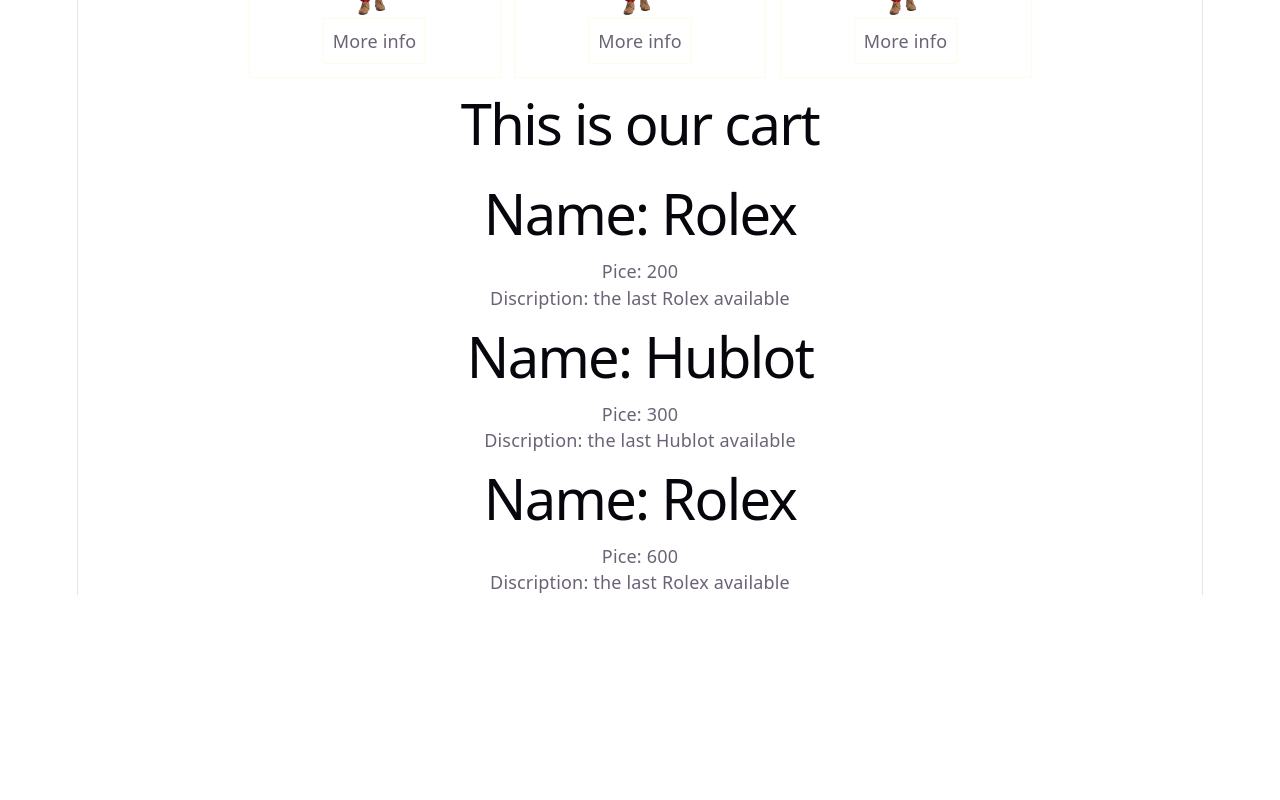
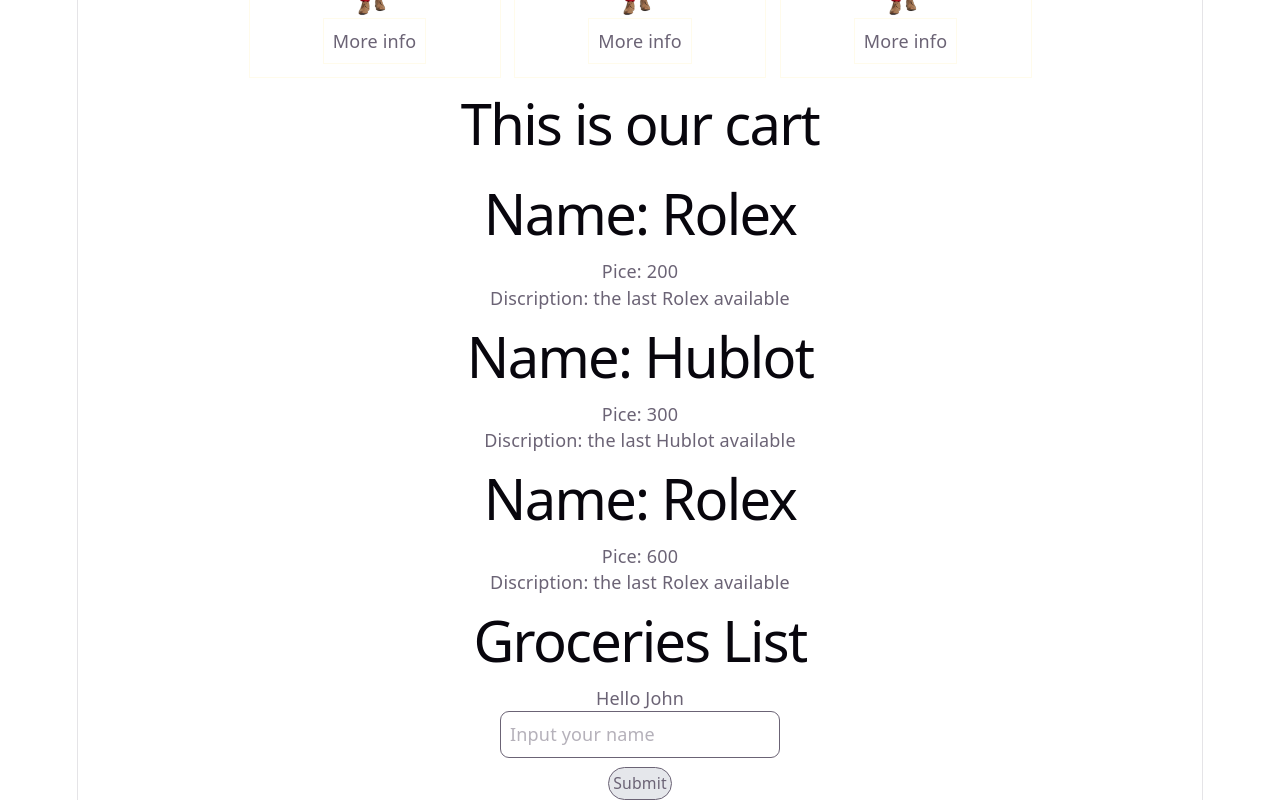
Before and after one commit to JohnMabas/React-Class, a React (Vite) app: page / in a window 1280 px wide. Shown: the part 475-1275 px from the top of the page. Before the commit the page ends 1070 px from the top, so only its background shows below. Built offline with nearby package versions, Linux system fonts and the light colour scheme.

Commit message:
working with props

```diff
--- a/src/App.jsx
+++ b/src/App.jsx
@@ -6,6 +6,8 @@
 import Platform from "./Platform";
 import img from "/src/assets/man1.png";
 import AboutCards from "./AboutCards";
+import Content from "./Content";
+import Form from "./Form";
 
 function App() {
   return (
@@ -20,6 +22,10 @@
 
       <AboutCards />
 
+      <Content />
+
+      <Form />
+
       {/* <Button /> */}
       {/* <div className='text-3xl'>Welcome to React Class</div>  */}
       {/* <Usercard name="Mabas" age={20} /> */}
--- /dev/null
+++ b/src/Content.jsx
@@ -0,0 +1,18 @@
+const Content = () => {
+    const hadleNameChange = () => {
+        const names = ['John', 'Mabas', 'Dang']
+        const int = Math.floor(Math.random() * 3);
+        return names[int]
+    }
+    return (
+        <main>
+            <h1>Groceries List</h1>
+            <p>
+                Hello {hadleNameChange()}
+
+            </p>
+        </main>
+     );
+}
+
+export default Content;
--- /dev/null
+++ b/src/Form.jsx
@@ -0,0 +1,13 @@
+
+function Form ({functionality}){
+
+    return(
+        <form action="">
+            <input type="text" placeholder="Input your name" className="border p-2 rounded-lg" /> <br />
+            <input type="submit" className="border p-1 rounded-2xl text-sm bg-gray-200 mt-2" />
+
+        </form>
+    )
+}
+
+export default Form;
```
